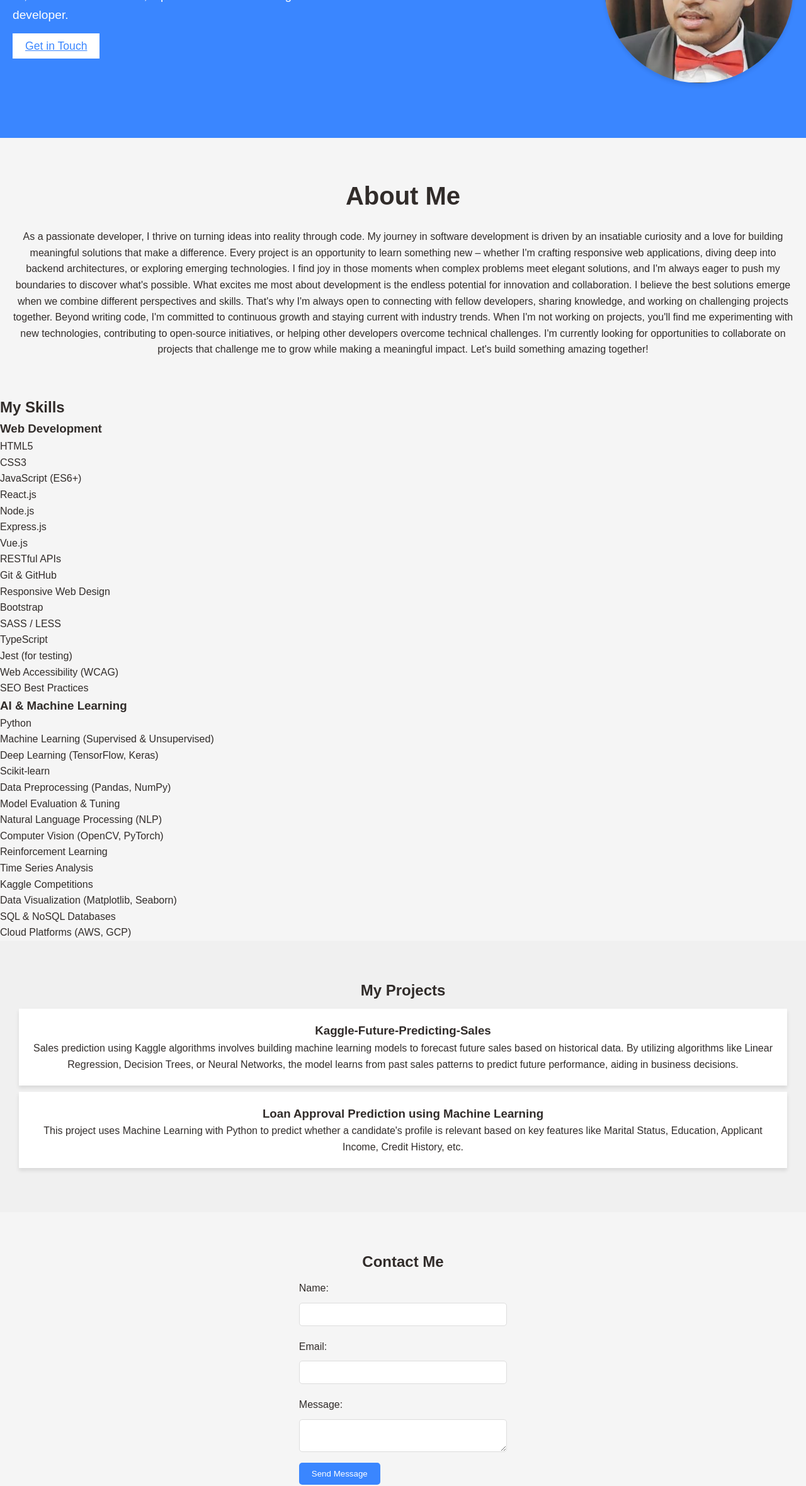
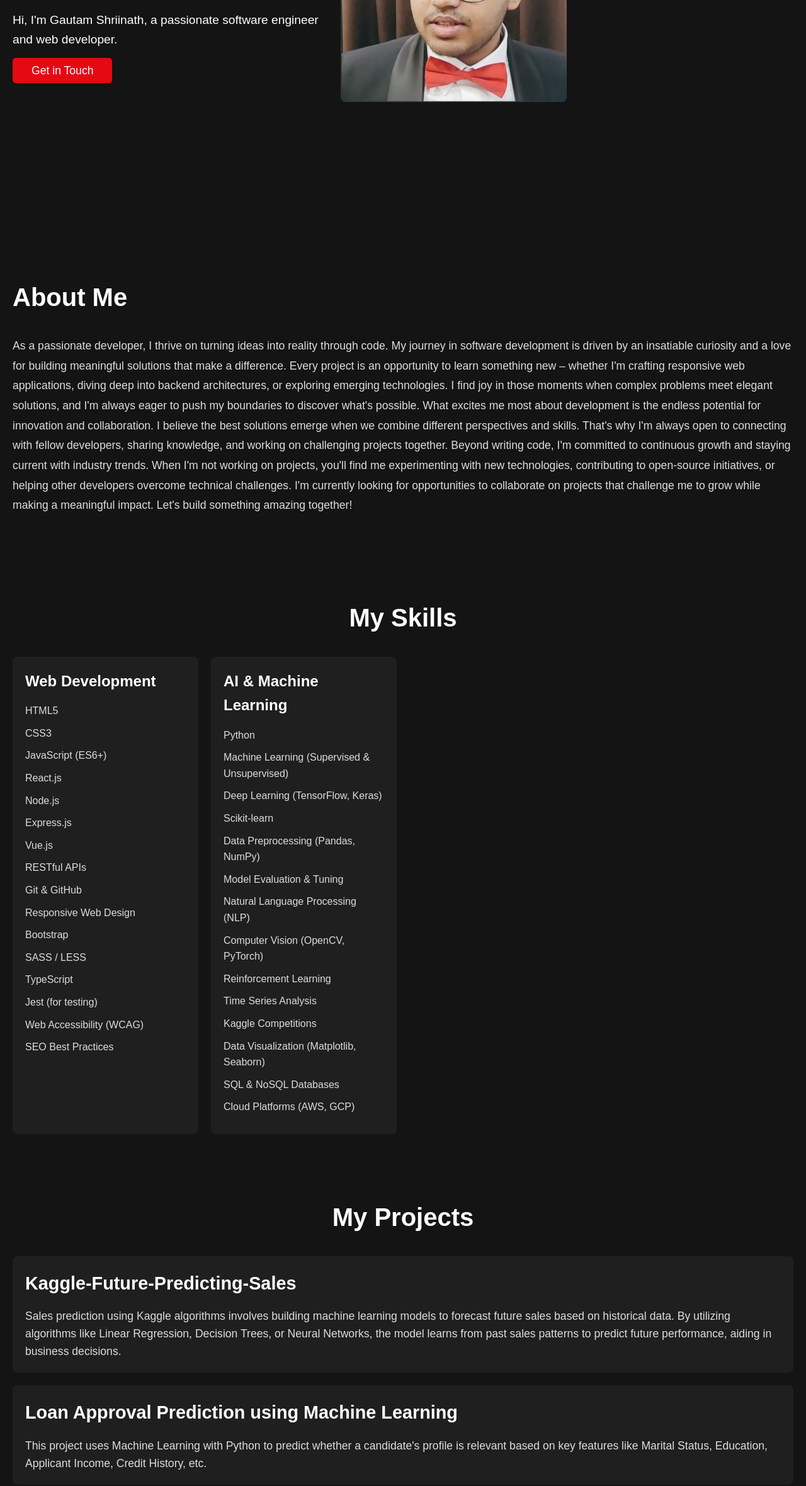
Before and after one commit to Gautam22102003/Gautam22102003.github.io, a plain HTML site: page index.html in a window 1280 px wide. Shown: the part 440-2800 px from the top of the page at 63% size. Drawn offline with Linux system fonts and the light colour scheme; a script that the page names is missing.

Commit message:
Update styles.css

```diff
--- a/styles.css
+++ b/styles.css
@@ -1,3 +1,4 @@
+/* Global Styles */
 * {
     margin: 0;
     padding: 0;
@@ -6,43 +7,59 @@
 
 body {
     font-family: 'Arial', sans-serif;
-    background-color:whitesmoke;
-    color: #221d1bee;
+    background-color: #141414; /* Dark background like Netflix */
+    color: #fff;
     line-height: 1.6;
+    overflow-x: hidden;
 }
 
-/* Header Styling */
+a {
+    text-decoration: none;
+    color: inherit;
+}
+
+h1, h2, h3 {
+    font-weight: bold;
+    color: #fff;
+}
+
+/* Header Styles */
 header {
-    background-color:black ;
-    color: #fff;
-    padding: 20px;
-    display: flex;
-    justify-content: space-between;
-    align-items: center;
+    background-color: #141414;
+    padding: 1rem 0;
+    position: fixed;
+    width: 100%;
+    top: 0;
+    z-index: 1000;
 }
 
 .logo-container {
     display: flex;
+    justify-content: space-between;
     align-items: center;
+    max-width: 1200px;
+    margin: 0 auto;
+    padding: 0 20px;
 }
 
 .logo {
     width: 150px;
-    margin-right: 20px;
+    height: auto;
 }
 
 .social-icons {
     display: flex;
-    gap: 20px;
+    gap: 15px;
 }
 
 .social-icon img {
-    width: 25px;
+    width: 30px;
+    height: 30px;
     transition: transform 0.3s ease;
 }
 
 .social-icon:hover img {
-    transform: scale(1.2);
+    transform: scale(1.1);
 }
 
 /* Hero Section */
@@ -50,9 +67,10 @@ header {
     display: flex;
     justify-content: space-between;
     align-items: center;
-    padding: 80px 20px;
-    background-color:  #3a86ff;
+    padding: 100px 20px 50px 20px;
+    background-color: #141414;
     color: white;
+    height: 100vh;
 }
 
 .hero-content {
@@ -60,93 +78,185 @@ header {
 }
 
 .hero-content h1 {
-    font-size: 3em;
+    font-size: 3rem;
+    margin-bottom: 20px;
+    font-weight: bold;
 }
 
 .hero-content p {
-    font-size: 1.2em;
-    margin: 20px 0;
+    font-size: 1.2rem;
+    margin-bottom: 20px;
 }
 
-.hero-content .btn {
-    padding: 10px 20px;
-    background-color: #fff;
-    color: #3a86ff;
-    border: none;
-    cursor: pointer;
-    font-size: 1.1em;
+.btn {
+    background-color: #e50914; /* Netflix red */
+    padding: 10px 30px;
+    color: #fff;
+    font-size: 1.1rem;
+    border-radius: 5px;
+    transition: background-color 0.3s ease;
+}
+
+.btn:hover {
+    background-color: #f40612;
 }
 
 .hero-image img {
-    width: 300px;
-    border-radius: 50%;
-    box-shadow: 0 4px 6px rgba(0, 0, 0, 0.1);
+    max-width: 50%;
+    height: auto;
+    border-radius: 8px;
 }
 
 /* About Section */
 #about {
-    padding: 60px 20px;
-    text-align: center;
+    padding: 80px 20px;
+    background-color: #141414;
+    color: #ddd;
 }
 
 #about h2 {
-    font-size: 2.5em;
-    margin-bottom: 20px;
+    font-size: 2.5rem;
+    margin-bottom: 30px;
+}
+
+#about p {
+    font-size: 1.1rem;
+    line-height: 1.8;
+    color: #ddd;
+}
+
+/* Skills Section */
+#skills {
+    padding: 50px 20px;
+    background-color: #141414;
+}
+
+#skills h2 {
+    text-align: center;
+    font-size: 2.5rem;
+    margin-bottom: 30px;
+}
+
+.skills-section {
+    display: grid;
+    grid-template-columns: repeat(auto-fill, minmax(250px, 1fr));
+    gap: 20px;
+    margin-top: 20px;
+}
+
+.skills-category {
+    background-color: #1f1f1f;
+    padding: 20px;
+    border-radius: 8px;
+    transition: transform 0.3s ease, background-color 0.3s ease;
+}
+
+.skills-category:hover {
+    transform: scale(1.05);
+    background-color: #333;
+}
+
+.skills-category h3 {
+    font-size: 1.5rem;
+    margin-bottom: 15px;
+    color: #fff;
+}
+
+.skills-category ul {
+    list-style-type: none;
+}
+
+.skills-category li {
+    font-size: 1rem;
+    color: #ddd;
+    margin-bottom: 10px;
 }
 
 /* Projects Section */
 #projects {
-    padding: 60px 20px;
-    background-color: #f0f0f0;
+    padding: 50px 20px;
+    background-color: #141414;
+}
+
+#projects h2 {
+    font-size: 2.5rem;
+    margin-bottom: 30px;
     text-align: center;
 }
 
 .project {
-    background-color: white;
+    background-color: #1f1f1f;
     padding: 20px;
-    margin: 10px;
-    box-shadow: 0 4px 6px rgba(0, 0, 0, 0.1);
+    margin-bottom: 20px;
+    border-radius: 8px;
+    transition: transform 0.3s ease;
+}
+
+.project:hover {
+    transform: scale(1.05);
+    background-color: #333;
+}
+
+.project h3 {
+    font-size: 1.8rem;
+    margin-bottom: 15px;
+}
+
+.project p {
+    font-size: 1.1rem;
+    color: #ddd;
 }
 
 /* Contact Section */
 #contact {
-    padding: 60px 20px;
-    text-align: center;
+    padding: 50px 20px;
+    background-color: #141414;
+    color: #fff;
+}
+
+#contact h2 {
+    font-size: 2.5rem;
+    margin-bottom: 30px;
 }
 
 #contact form {
-    display: inline-block;
-    max-width: 500px;
-    text-align: left;
+    display: flex;
+    flex-direction: column;
+    gap: 15px;
 }
 
-#contact form label {
-    display: block;
-    margin: 10px 0;
+#contact input, #contact textarea {
+    background-color: #333;
+    color: #fff;
+    border: none;
+    padding: 12px;
+    border-radius: 8px;
+    font-size: 1rem;
 }
 
-#contact form input, #contact form textarea {
-    width: 100%;
-    padding: 10px;
-    margin-bottom: 10px;
-    border: 1px solid #ddd;
-    border-radius: 5px;
+#contact button {
+    background-color: #e50914;
+    padding: 12px;
+    color: white;
+    font-size: 1.1rem;
+    border-radius: 8px;
+    border: none;
+    cursor: pointer;
+    transition: background-color 0.3s ease;
 }
 
-#contact form button {
-    background-color: #3a86ff;
-    color: white;
-    padding: 10px 20px;
-    border: none;
-    cursor: pointer;
-    border-radius: 5px;
+#contact button:hover {
+    background-color: #f40612;
 }
 
 /* Footer */
 footer {
-    background-color: #111;
-    color: white;
+    background-color: #141414;
+    color: #888;
+    padding: 20px;
     text-align: center;
-    padding: 20px;
-    margin-top: 20px;
 }
+
+footer p {
+    font-size: 1rem;
+}
```
